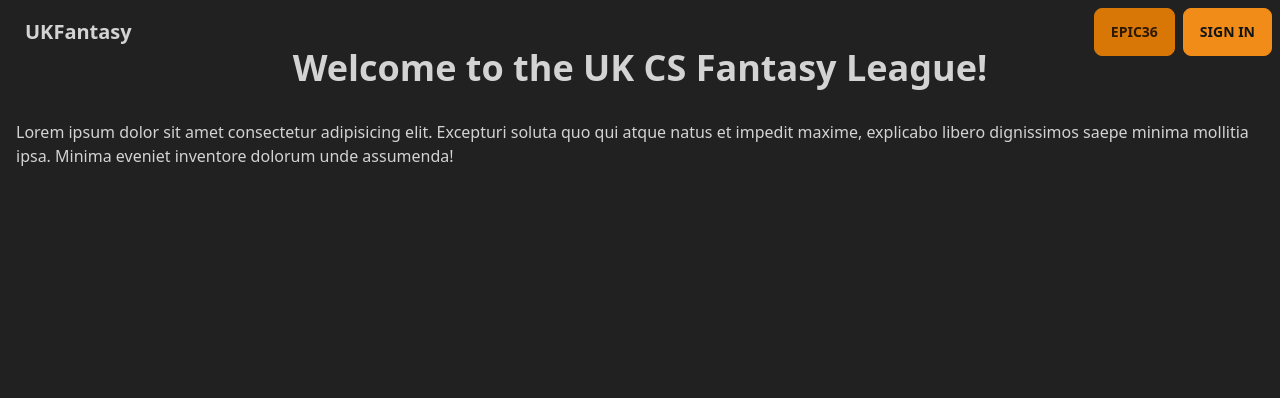
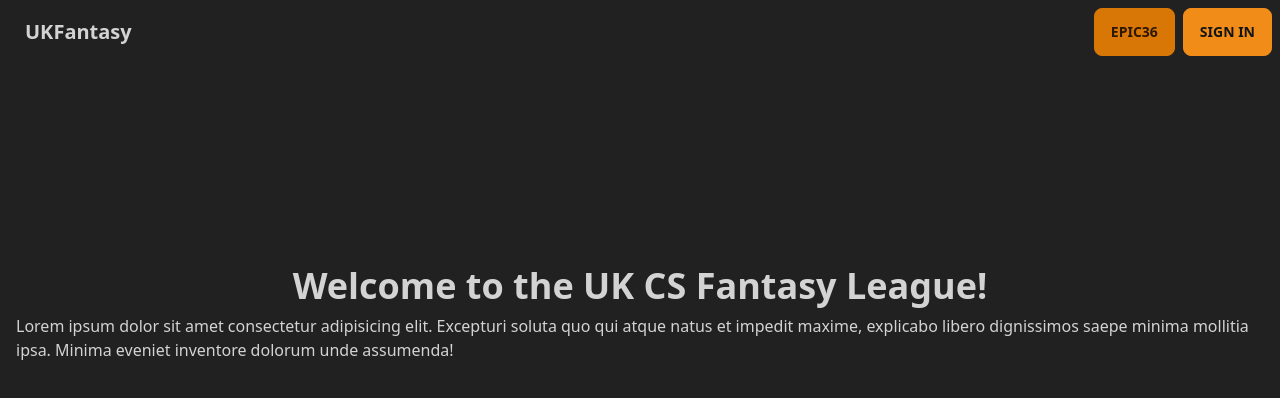
Before and after one commit to FlynnFc/UKFantasy, a Next.js app: page / in a window 1280 px wide. Shown: the top 398 px of the page. Built offline with nearby package versions, Linux system fonts and the light colour scheme; no server answers.

Commit message:
Update index.tsx

```diff
--- a/src/pages/index.tsx
+++ b/src/pages/index.tsx
@@ -5,7 +5,7 @@ const Home: NextPage = () => {
   return (
     <>
       <main className="container mx-auto flex min-h-screen flex-col items-center justify-start p-4">
-        <h1 className="my-8 text-4xl font-bold">
+        <h1 className="my-2 mt-[20%] text-4xl font-bold">
           Welcome to the UK CS Fantasy League!
         </h1>
         <p>
```
